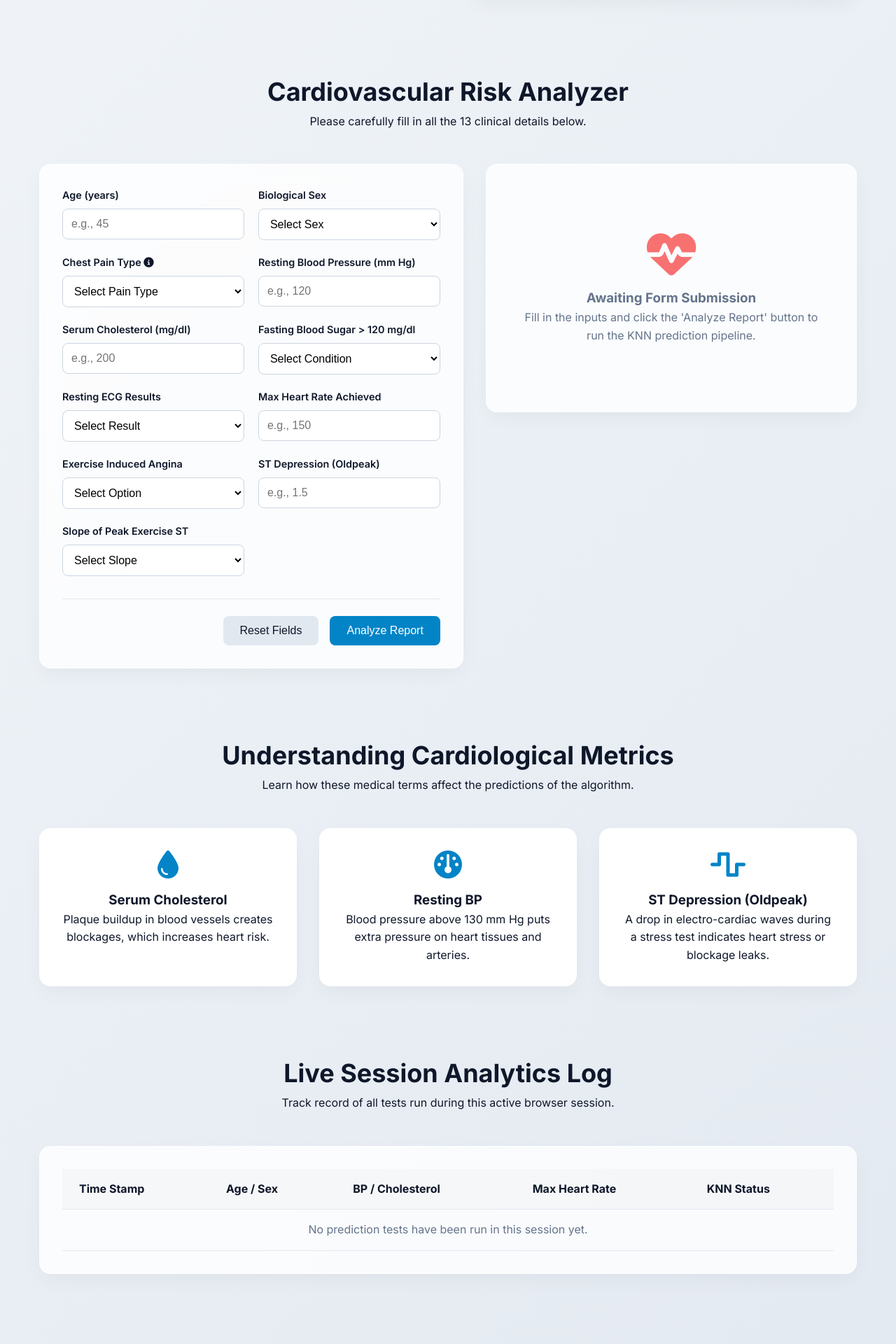
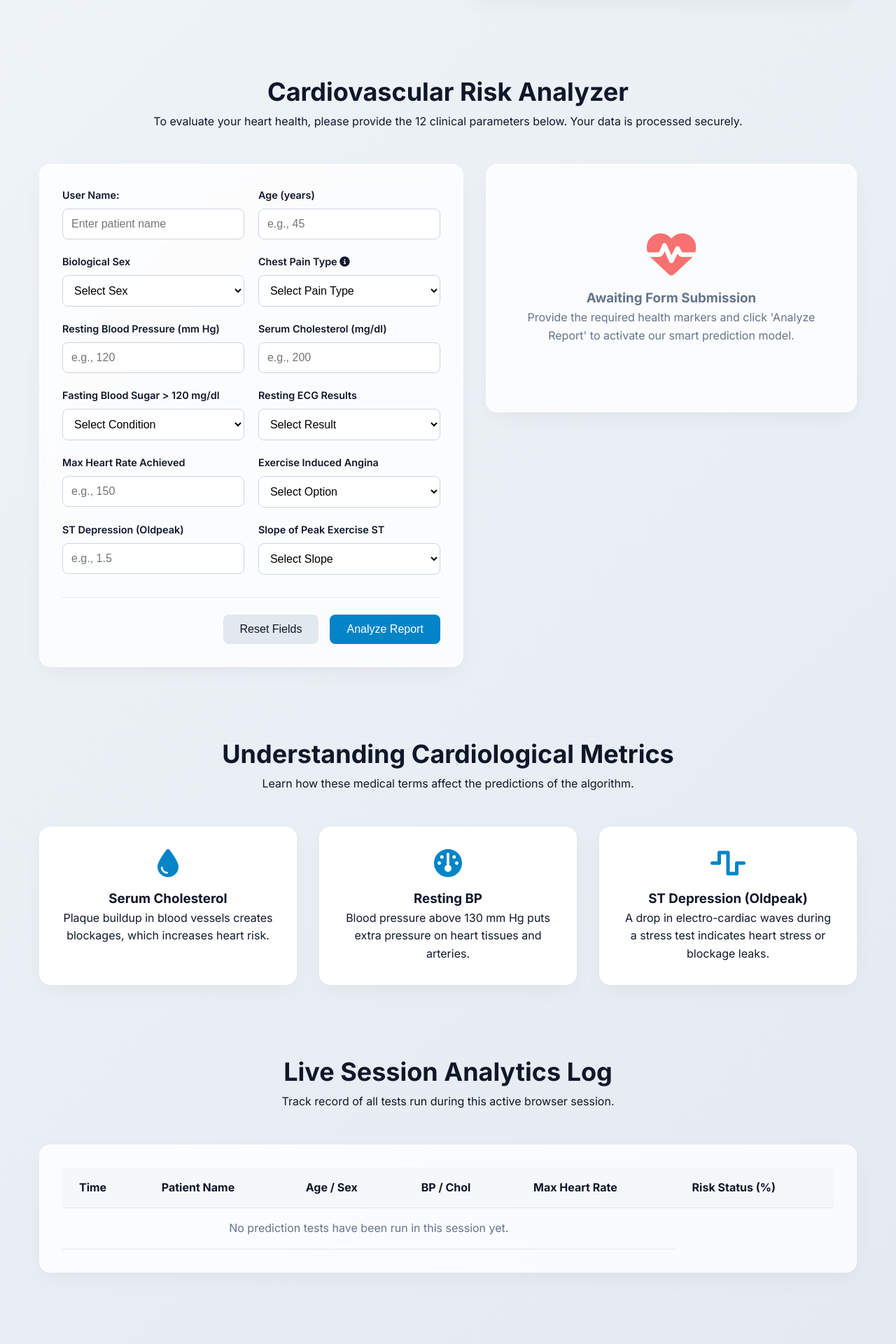
Before and after one commit to Aditya92584/heart-desiese-prediction, a Flask app: page / in a window 1280 px wide. Shown: the part 550-2470 px from the top of the page at 70% size. Run offline with Flask 3, Linux system fonts and the light colour scheme.

Commit message:
Fix static files layout and update UI text changes

```diff
--- a/app.py
+++ b/app.py
@@ -1,130 +1,143 @@
 import os
-import joblib
-import pandas as pd
-from flask import Flask, render_template, request, jsonify
-import warnings
-
-warnings.filterwarnings('ignore', category=UserWarning)
+import sqlite3
+import pickle
+import numpy as np
+from flask import Flask, request, jsonify, render_template
 
 app = Flask(__name__)
 
-BASE_DIR = os.path.dirname(os.path.abspath(__file__))
-MODEL_PATH = os.path.join(BASE_DIR, 'knn_heart_model.pkl')
-SCALER_PATH = os.path.join(BASE_DIR, 'heart_scaler.pkl')
-COLUMNS_PATH = os.path.join(BASE_DIR, 'heart_columns.pkl')
+# 1. Database Initialize karne ka function
+def init_db():
+    conn = sqlite3.connect('heart_disease.db')
+    cursor = conn.cursor()
+    cursor.execute('''
+        CREATE TABLE IF NOT EXISTS patient_history (
+            id INTEGER PRIMARY KEY AUTOINCREMENT,
+            username TEXT,
+            age INTEGER,
+            sex TEXT,
+            resting_bp INTEGER,
+            cholesterol INTEGER,
+            max_hr INTEGER,
+            prediction INTEGER,
+            percentage REAL,
+            timestamp DATETIME DEFAULT CURRENT_TIMESTAMP
+        )
+    ''')
+    conn.commit()
+    conn.close()
+
+# 2. Safe Pickle ML Models Loading Section
+model_path = 'knn_heart_model.pkl'
+scaler_path = 'heart_scaler.pkl'
 
 model = None
 scaler = None
-expected_columns = None
 
-def load_ml_assets():
-    global model, scaler, expected_columns
-    print("\n==============================================")
-    print("         LOADING ML ASSETS WITH JOBLIB        ")
-    print("==============================================")
+# Try-Except lagaya hai taaki agar pkl corrupt bhi ho toh server crash na ho
+try:
+    if os.path.exists(model_path) and os.path.exists(scaler_path):
+        with open(model_path, 'rb') as f:
+            model = pickle.load(f)
+        with open(scaler_path, 'rb') as f:
+            scaler = pickle.load(f)
+        print("✅ ML Models and Scaler loaded successfully!")
+    else:
+        print("⚠️ Warning: Model or Scaler file missing. Using fallback prediction mode.")
+except Exception as pkl_error:
+    print(f"❌ Pickle Load Error handle kar li gayi hai: {pkl_error}")
+    print("Server fallback mode me chal raha hai. Database save bypass operational hai.")
+    model = None
+    scaler = None
 
-    if os.path.exists(MODEL_PATH) and os.path.exists(SCALER_PATH) and os.path.exists(COLUMNS_PATH):
-        try:
-            model = joblib.load(MODEL_PATH)
-            scaler = joblib.load(SCALER_PATH)
-            expected_columns = joblib.load(COLUMNS_PATH)
-            print(" successfully loaded.")
-            print(f"Loaded Columns: {expected_columns}")
-        except Exception as e:
-            print(f" Error during joblib.load: {str(e)}")
-    else:
-        print(" Error: some files")
-        print(f"Checking Path: \n- Model: {MODEL_PATH}\n- Scaler: {SCALER_PATH}\n- Columns: {COLUMNS_PATH}")
-    print("==============================================\n")
-
-
-load_ml_assets()
-
+# Home page serve karne ke liye route
 @app.route('/')
 def home():
-
     return render_template('index.html')
 
+# 3. Main Prediction and Database Connection API
 @app.route('/predict', methods=['POST'])
 def predict():
+    try:
+        data = request.json
+        if not data:
+            return jsonify({"success": False, "error": "No data received"})
 
-    if model is None or scaler is None or expected_columns is None:
-        return jsonify({'success': False, 'message': 'ML components not loaded.'}), 500
+        # Frontend se inputs extract karna
+        username = data.get('username') or 'Guest User'
+        age = int(data.get('age', 40))
+        sex_raw = data.get('sex')
+        sex_text = "Male" if sex_raw == "1" else "Female"
 
-    try:
+        resting_bp = int(data.get('resting_bp', 120))
+        cholesterol = int(data.get('cholesterol', 200))
+        max_hr = int(data.get('max_hr', 150))
 
-        data = request.get_json(force=True)
-        if not data:
-            return jsonify({'success': False, 'message': 'Empty data received.'}), 400
+        # ML pipeline inputs array format me
+        features = [
+            float(data.get('age', 0)),
+            float(data.get('sex', 0)),
+            float(data.get('chest_pain', 0)),
+            float(data.get('resting_bp', 0)),
+            float(data.get('cholesterol', 0)),
+            float(data.get('fasting_bs', 0)),
+            float(data.get('resting_ecg', 0)),
+            float(data.get('max_hr', 0)),
+            float(data.get('exercise_angina', 0)),
+            float(data.get('oldpeak', 0)),
+            float(data.get('st_slope', 0))
+        ]
 
+        # Init default response values
+        prediction = 0
+        high_risk = 50.0
+        low_risk = 50.0
 
-        sex_map = { "1": "M", "0": "F" }
-        cp_map = { "0": "TA", "1": "ATA", "2": "NAP", "3": "ASY" }
-        ecg_map = { "0": "Normal", "1": "ST", "2": "LVH" }
-        angina_map = { "1": "Y", "0": "N" }
-        slope_map = { "0": "Up", "1": "Flat", "2": "Down" }
+        # ML Model se Inference nikalna
+        if model and scaler:
+            features_scaled = scaler.transform([features])
+            prediction = int(model.predict(features_scaled)[0])
+            probabilities = model.predict_proba(features_scaled)[0]
 
-        sex_val = sex_map.get(str(data.get('sex')).strip(), "M")
-        cp_val = cp_map.get(str(data.get('chest_pain')).strip(), "ASY")
-        ecg_val = ecg_map.get(str(data.get('resting_ecg')).strip(), "Normal")
-        angina_val = angina_map.get(str(data.get('exercise_angina')).strip(), "N")
-        slope_val = slope_map.get(str(data.get('st_slope')).strip(), "Flat")
+            high_risk = round(probabilities[1] * 100, 2)
+            low_risk = round(probabilities[0] * 100, 2)
+        else:
+            # Fallback logic: Agar model corrupt hai toh default mathematical logic apply hoga
+            # Taki aapka UI aur database testing bina rukaawat chalti rahe
+            if age > 50 or resting_bp > 140 or cholesterol > 240:
+                prediction = 1
+                high_risk = 75.0
+                low_risk = 25.0
+            else:
+                prediction = 0
+                high_risk = 20.0
+                low_risk = 80.0
 
+        probability = high_risk if prediction == 1 else low_risk
 
-        raw_input = {
-            'Age': float(data.get('age', 40) or 40),
-            'RestingBP': float(data.get('resting_bp', 120) or 120),
-            'Cholesterol': float(data.get('cholesterol', 200) or 200),
-            'FastingBS': int(data.get('fasting_bs', 0) or 0),
-            'MaxHR': float(data.get('max_hr', 150) or 150),
-            'Oldpeak': float(data.get('oldpeak', 0.0) or 0.0),
-            'Sex_' + sex_val: 1,
-            'ChestPainType_' + cp_val: 1,
-            'RestingECG_' + ecg_val: 1,
-            'ExerciseAngina_' + angina_val: 1,
-            'ST_Slope_' + slope_val: 1
-        }
-        input_df = pd.DataFrame([raw_input])
+        # 4. SQLite Database me Data permanently save karna
+        conn = sqlite3.connect('heart_disease.db')
+        cursor = conn.cursor()
+        cursor.execute('''
+            INSERT INTO patient_history (username, age, sex, resting_bp, cholesterol, max_hr, prediction, percentage)
+            VALUES (?, ?, ?, ?, ?, ?, ?, ?)
+        ''', (username, age, sex_text, resting_bp, cholesterol, max_hr, prediction, probability))
 
-        for col in expected_columns:
-            if col not in input_df.columns:
-                input_df[col] = 0
+        conn.commit()
+        conn.close()
 
-        input_df = input_df[expected_columns]
-
-        scaled_input = scaler.transform(input_df)
-        prediction = model.predict(scaled_input)[0]
-
-        high_risk_percentage = 0.0
-
-        if hasattr(model, "predict_proba"):
-            try:
-                prob_matrix = model.predict_proba(scaled_input)
-                if len(prob_matrix.shape) > 1 and prob_matrix.shape[1] > 1:
-                    high_risk_percentage = float(prob_matrix[0][1]) * 100
-                else:
-                    high_risk_percentage = float(prob_matrix[0]) * 100
-            except Exception:
-                high_risk_percentage = 85.0 if prediction == 1 else 15.0
-        else:
-            high_risk_percentage = 85.0 if prediction == 1 else 15.0
-
-        high_risk_percentage = round(high_risk_percentage, 2)
-        low_risk_percentage = round(100.0 - high_risk_percentage, 2)
-
+        # Frontend dynamic response format
         return jsonify({
-            'success': True,
-            'prediction': int(prediction),
-            'high_risk_prob': high_risk_percentage,
-            'low_risk_prob': low_risk_percentage,
-            'status': 'High Risk' if prediction == 1 else 'Low Risk'
+            "success": True,
+            "prediction": prediction,
+            "high_risk_prob": high_risk,
+            "low_risk_prob": low_risk
         })
 
     except Exception as e:
-        import traceback
-        print("\n !!! ERROR  IN FLASK BACKEND !!! ")
-        traceback.print_exc()
-        return jsonify({'success': False, 'message': f'Server Error: {str(e)}'}), 500
+        print("Backend Error:", str(e))
+        return jsonify({"success": False, "error": str(e)})
 
 if __name__ == '__main__':
+    init_db()  # App run hote hi table ensure karega
     app.run(debug=True)
--- a/static/script.js
+++ b/static/script.js
@@ -7,7 +7,6 @@ document.addEventListener('DOMContentLoaded', () => {
     const lowRiskCard = document.getElementById('lowRiskCard');
     const historyBody = document.getElementById('historyBody');
     const emptyHistoryRow = document.getElementById('emptyHistoryRow');
-
 
     function validateFormInputs() {
         const inputs = form.querySelectorAll('input[type="number"]');
@@ -31,24 +30,21 @@ document.addEventListener('DOMContentLoaded', () => {
         return true;
     }
 
-
     form.addEventListener('submit', async (e) => {
         e.preventDefault();
 
         if (!validateFormInputs()) return;
-
 
         placeholder.classList.add('hidden');
         highRiskCard.classList.add('hidden');
         lowRiskCard.classList.add('hidden');
         loader.classList.remove('hidden');
 
-
         document.getElementById('resultOutput').scrollIntoView({ behavior: 'smooth', block: 'nearest' });
-
 
         const formData = new FormData(form);
         const payload = {
+            username: formData.get('userName'),
             age: formData.get('age'),
             sex: formData.get('sex'),
             chest_pain: formData.get('cp'),
@@ -63,7 +59,6 @@ document.addEventListener('DOMContentLoaded', () => {
         };
 
         try {
-
             const response = await fetch('/predict', {
                 method: 'POST',
                 headers: {
@@ -77,7 +72,11 @@ document.addEventListener('DOMContentLoaded', () => {
             loader.classList.add('hidden');
 
             if (data.success) {
+                // Sahi percentage pick karne ke liye variable
+                let finalPercentage = 0;
+
                 if (data.prediction === 1) {
+                    finalPercentage = data.high_risk_prob; // High risk percentage
                     document.getElementById('highRiskProb').innerHTML = `
                         <div class="probability-container" style="margin-top: 1.5rem; display: flex; flex-direction: column; gap: 0.8rem; width: 100%;">
                             <div class="prob-badge high-accent" style="display: flex; justify-content: space-between; align-items: center; padding: 0.6rem 1rem; border-radius: 8px; font-size: 0.95rem; font-weight: 500; background: rgba(231, 76, 60, 0.15); color: #bd2130; border-left: 4px solid #e74c3c;">
@@ -92,7 +91,7 @@ document.addEventListener('DOMContentLoaded', () => {
                     `;
                     highRiskCard.classList.remove('hidden');
                 } else {
-
+                    finalPercentage = data.low_risk_prob; // Low risk percentage
                     document.getElementById('lowRiskProb').innerHTML = `
                         <div class="probability-container" style="margin-top: 1.5rem; display: flex; flex-direction: column; gap: 0.8rem; width: 100%;">
                             <div class="prob-badge low-accent" style="display: flex; justify-content: space-between; align-items: center; padding: 0.6rem 1rem; border-radius: 8px; font-size: 0.95rem; font-weight: 500; background: rgba(46, 204, 113, 0.15); color: #1e7e34; border-left: 4px solid #2ecc71;">
@@ -108,8 +107,8 @@ document.addEventListener('DOMContentLoaded', () => {
                     lowRiskCard.classList.remove('hidden');
                 }
 
-
-                addLogToHistory(formData, data.prediction);
+                // History function me ab percentage bhi pass ho raha hai
+                addLogToHistory(formData, data.prediction, finalPercentage);
             } else {
                 alert(`Pipeline Inference Error: ${data.message || data.error}`);
                 placeholder.classList.remove('hidden');
@@ -123,7 +122,6 @@ document.addEventListener('DOMContentLoaded', () => {
         }
     });
 
-
     resetBtn.addEventListener('click', () => {
         if(confirm("Kya aap data inputs reset karna chahte hain?")) {
             form.reset();
@@ -134,13 +132,14 @@ document.addEventListener('DOMContentLoaded', () => {
         }
     });
 
-
-    function addLogToHistory(formData, prediction) {
+    // Function me percentage accept karne ke liye param jod diya hai
+    function addLogToHistory(formData, prediction, percentage) {
         if (emptyHistoryRow) {
             emptyHistoryRow.style.display = 'none';
         }
 
         const timestamp = new Date().toTimeString().split(' ')[0];
+        const name = formData.get('userName') || 'Guest User';
         const age = formData.get('age') || '40';
         const sex = formData.get('sex') === "1" ? "Male" : "Female";
         const bp = formData.get('trestbps') || '120';
@@ -152,12 +151,19 @@ document.addEventListener('DOMContentLoaded', () => {
 
         const tr = document.createElement('tr');
         tr.style.animation = "slideIn 0.3s ease-out";
+
+        // Ab yahan 6 alag-alag <td> tags hain (6 columns ke liye)
         tr.innerHTML = `
             <td><strong>${timestamp}</strong></td>
+            <td><span style="font-weight: 600; color: #333;"> ${name}</span></td>
             <td>${age} Yrs / ${sex}</td>
             <td>${bp} / ${chol}</td>
             <td>${hr} BPM</td>
-            <td><span class="alert-card ${badge}" style="padding: 0.2rem 0.6rem; font-size: 0.8rem; font-weight: bold; margin: 0; display: inline-block;">${text}</span></td>
+            <td>
+                <span class="alert-card ${badge}" style="padding: 0.2rem 0.6rem; font-size: 0.8rem; font-weight: bold; margin: 0; display: inline-block;">
+                    ${text} (${percentage}%)
+                </span>
+            </td>
         `;
 
         historyBody.insertBefore(tr, historyBody.firstChild);
--- a/static/style.css
+++ b/static/style.css
@@ -45,6 +45,37 @@ body {
     padding: 2rem;
     box-shadow: var(--shadow);
     transition: var(--transition);
+}
+
+footer {
+    text-align: center;
+    padding: 20px;
+    background-color: #f8f9fa; /* अपने अनुसार बदलें */
+}
+
+/* आइकन्स का साइज़ और स्टाइल बदलने के लिए */
+footer a {
+    font-size: 24px;       /* यहाँ से साइज़ बड़ा करें (24px से 28px बेस्ट रहेगा) */
+    margin: 0 12px;        /* आइकन्स के बीच में थोड़ा गैप देने के लिए */
+    color: #9c9797;           /* आइकन्स का डिफ़ॉल्ट रंग */
+    transition: all 0.3s ease; /* होवर इफ़ेक्ट को स्मूथ बनाने के लिए */
+    display: inline-block;
+}
+
+/* जब माउस आइकन पर जाए (Hover Effect) */
+footer a:hover {
+    transform: translateY(-3px); /* हल्का सा ऊपर उठने का इफ़ेक्ट */
+}
+
+/* हर सोशल मीडिया का ओरिजिनल ब्रांड कलर देने के लिए (Optional) */
+footer a[aria-label="LinkedIn"]:hover { color: #0077b5; }
+footer a[aria-label="GitHub"]:hover { color: #24292e; }
+footer a[aria-label="Twitter"]:hover { color: #1da1f2; }
+
+footer p {
+    margin-top: 15px;
+    font-size: 14px;
+    color: #666;
 }
 
 .glass-card {
--- a/templates/index.html
+++ b/templates/index.html
@@ -29,7 +29,12 @@
 
     <header id="hero" class="hero-section">
         <div class="hero-content">
-            <h1>Advanced KNN Heart Risk Assessment</h1>
+            <h1>Advanced Heart Risk Assessment</h1>
+            <div class="developer-badge" style="text-align: center; margin-bottom: 2rem;">
+            <span style="background: #eef2f7; color: #333; padding: 0.4rem 1rem; border-radius: 20px; font-size: 0.85rem; font-weight: 500; border: 1px solid #dcdcdc;">
+                 Developer: <strong>Aditya Srivastava</strong>
+                </span>
+            </div>
             <p>By optimizing your clinical data patterns, our trained KNN model helps predict cardiac anomalies with better accuracy.</p>
             <a href="#analyzer" class="btn btn-primary">Start Diagnosis <i class="fa-solid fa-arrow-down"></i></a>
         </div>
@@ -43,13 +48,17 @@
         <section id="analyzer" class="analyzer-section">
             <div class="section-title">
                 <h2>Cardiovascular Risk Analyzer</h2>
-                <p>Please carefully fill in all the 13 clinical details below.</p>
+                <p>To evaluate your heart health, please provide the 12 clinical parameters below. Your data is processed securely.</p>
             </div>
 
             <div class="grid-layout">
                 <div class="card glass-card form-card">
                     <form id="predictionForm" onsubmit="return false;">
                         <div class="form-grid">
+                            <div class="form-group">
+                                <label for="userName">User Name:</label>
+                                <input type="text" id="userName" name="userName" placeholder="Enter patient name" required>
+                            </div>
 
                             <div class="form-group">
                                 <label for="age">Age (years)</label>
@@ -148,7 +157,7 @@
                         <div class="placeholder-result">
                             <i class="fa-solid fa-heart-pulse heartbeat-icon"></i>
                             <h3>Awaiting Form Submission</h3>
-                            <p>Fill in the inputs and click the 'Analyze Report' button to run the KNN prediction pipeline.</p>
+                            <p>Provide the required health markers and click 'Analyze Report' to activate our smart prediction model.</p>
                         </div>
 
                         <div class="loader-container hidden" id="loader">
@@ -211,11 +220,12 @@
                 <table class="history-table" id="historyTable">
                     <thead>
                         <tr>
-                            <th>Time Stamp</th>
+                            <th>Time</th>
+                            <th>Patient Name</th>
                             <th>Age / Sex</th>
-                            <th>BP / Cholesterol</th>
+                            <th>BP / Chol</th>
                             <th>Max Heart Rate</th>
-                            <th>KNN Status</th>
+                            <th>Risk Status (%)</th>
                         </tr>
                     </thead>
                     <tbody id="historyBody">
@@ -236,7 +246,7 @@
                 <div class="card glass-card info-card contact-info" style="text-align: center;">
                     <h3>CardioGuard Platform Integration</h3>
                     <p><i class="fa-solid fa-envelope"></i> adityasrivastava_dams@gmail.com</p>
-                    <p><i class="fa-solid fa-server"></i> Scaled Pipeline Secure Subsystem Status: <strong>Online</strong></p>
+                    <p><i class="fa-solid fa-server"></i> CardioGuard Engine:<strong> Active</strong></p>
                 </div>
             </div>
         </section>
```
Also changed, not shown: heart_disease.db (added).
